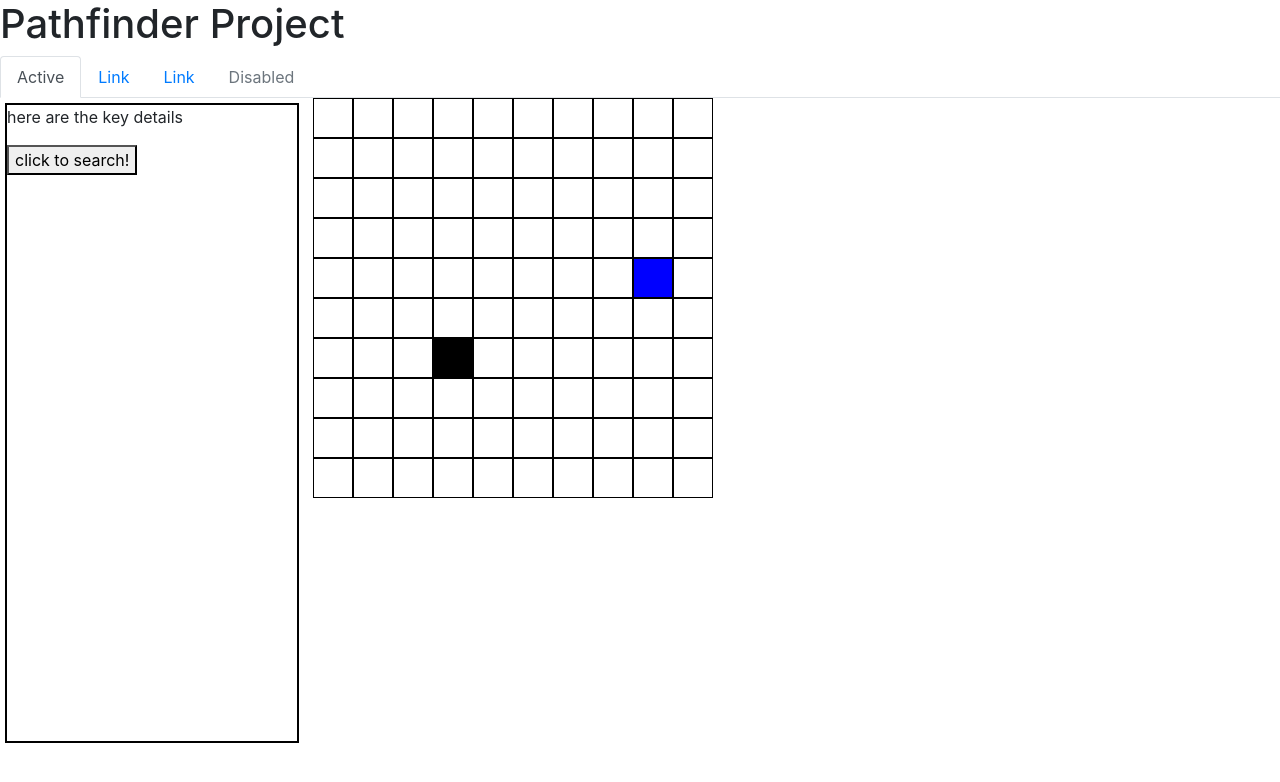
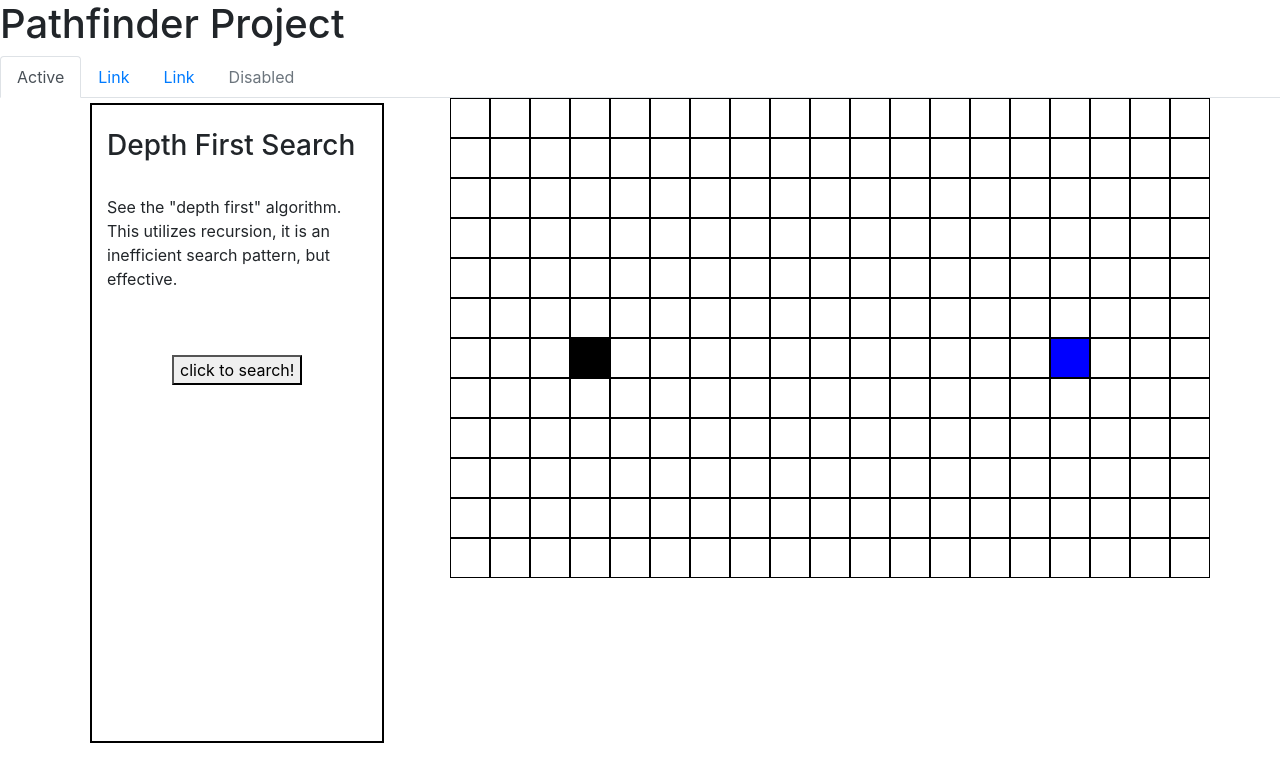
Before and after one commit to gibsonac/MEAN_project, an Angular app in the folder public/: page /sort in a window 1280 px wide. Shown: the top 782 px of the page. Built offline with nearby package versions, Linux system fonts and the light colour scheme.

Commit message:
expanded the Depth First Algo

```diff
--- a/public/src/app/sort/sort.component.html
+++ b/public/src/app/sort/sort.component.html
@@ -9,41 +9,35 @@
     </style>
 </head>
 
-<!-- <div class="container"> -->
+<div class="container">
     <div class="row">
-    <div class="col col-md-3">
+        <div class="col col-md-4">
             <div class="theKey" style="margin: 5px; border: 2px solid black; width: 23vw; height: 50vw;">
-            <p>here are the key details</p>
+                <div class="container">
+                    <br>
+                    <h3>Depth First Search</h3>
+                    <br>
+                    <p>See the "depth first" algorithm. This utilizes recursion, it is an inefficient search pattern,
+                        but
+                        effective. </p>
+                </div>
+                <br>
+                <br>
+                <div class="text-center">
                     <button (click)="GoHome(theArray, 6, 3, 0)">click to search!</button>
                 </div>
             </div>
-    <!-- <div class="col col-md-8">
-                <div class="theDisplay" id="theDisplay" (mousedown)="MouseDown()" (mouseup)="MouseUp()">
-                    <div *ngFor="let divRow of theDivs" class="row">
-                        <div *ngFor="let div of divRow">
-                            <div *ngIf="mousedown; else notMouseDown" id="{{div}}" (mouseenter)="clickNhover(div)"
-                                style="border: 1px solid red; width: 40px; height: 40px;">
         </div>
-                            <ng-template #notMouseDown>
-                                <div id="div" style="border: 1px solid black; width: 40px; height: 40px;"></div>
-                            </ng-template>
-                        </div>
-                    </div>
-                </div>
-            </div> -->
-    <div class="col col-md-9">
+        <div class="col col-md-8">
             <div class="theDisplay" id="theDisplay">
                 <div *ngFor="let divRow of theDivs" class="row">
                     <div *ngFor="let div of divRow" (mousedown)="MouseDown(div)" (mouseup)="MouseUp()">
-                    <div id="{{div}}" (mouseenter)="clickNhover(div)"
+                        <div id="{{div.id}}" (mouseenter)="clickNhover(div)"
                             style="border: 1px solid black; width: 40px; height: 40px;">
                         </div>
                     </div>
                 </div>
             </div>
         </div>
-    <!-- <div class="theDisplay" id="theDisplay" [innerHTML]="theDivs | keepHtml">
-
-                </div> -->
     </div>
-<!-- </div> -->
+</div>
--- a/public/src/app/sort/sort.component.ts
+++ b/public/src/app/sort/sort.component.ts
@@ -11,30 +11,20 @@ export class SortComponent implements OnInit {
   theDivs: any;
   mousedown: boolean = false;
   currentNumber: Number = 1;
+  theArray = [];
   // theArray = [
-  //   [0, 0, 0, 0, 0, 0, 0, 0, 0, 0],
-  //   [0, 0, 0, 0, 0, 0, 0, 0, 0, 0],
-  //   [0, 0, 0, 0, 0, 0, 0, 0, 0, 0],
-  //   [0, 0, 0, 0, 0, 0, 0, 0, 0, 0],
-  //   [0, 0, 0, 0, 0, 0, 0, 0, 0, 0],
-  //   [0, 0, 0, 0, 0, 0, 0, 0, 0, 0],
-  //   [0, 0, 0, 0, 0, 0, 0, 0, 0, 0],
-  //   [0, 0, 0, 0, 0, 0, 0, 0, 0, 0],
-  //   [0, 0, 0, 0, 0, 0, 0, 0, 0, 0],
-  //   [0, 0, 0, 0, 0, 0, 0, 0, 0, 0],
+  //   [{ value: 0, hasVisited: "false", count: 0 }, { value: 0, hasVisited: "false", count: 0 }, { value: 0, hasVisited: "false", count: 0 }, { value: 0, hasVisited: "false", count: 0 }, { value: 0, hasVisited: "false", count: 0 }, { value: 0, hasVisited: "false", count: 0 }, { value: 0, hasVisited: "false", count: 0 }, { value: 0, hasVisited: "false", count: 0 }, { value: 0, hasVisited: "false", count: 0 }, { value: 0, hasVisited: "false", count: 0 }],
+  //   [{ value: 0, hasVisited: "false", count: 0 }, { value: 0, hasVisited: "false", count: 0 }, { value: 0, hasVisited: "false", count: 0 }, { value: 0, hasVisited: "false", count: 0 }, { value: 0, hasVisited: "false", count: 0 }, { value: 0, hasVisited: "false", count: 0 }, { value: 0, hasVisited: "false", count: 0 }, { value: 0, hasVisited: "false", count: 0 }, { value: 0, hasVisited: "false", count: 0 }, { value: 0, hasVisited: "false", count: 0 }],
+  //   [{ value: 0, hasVisited: "false", count: 0 }, { value: 0, hasVisited: "false", count: 0 }, { value: 0, hasVisited: "false", count: 0 }, { value: 0, hasVisited: "false", count: 0 }, { value: 0, hasVisited: "false", count: 0 }, { value: 0, hasVisited: "false", count: 0 }, { value: 0, hasVisited: "false", count: 0 }, { value: 0, hasVisited: "false", count: 0 }, { value: 0, hasVisited: "false", count: 0 }, { value: 0, hasVisited: "false", count: 0 }],
+  //   [{ value: 0, hasVisited: "false", count: 0 }, { value: 0, hasVisited: "false", count: 0 }, { value: 0, hasVisited: "false", count: 0 }, { value: 0, hasVisited: "false", count: 0 }, { value: 0, hasVisited: "false", count: 0 }, { value: 0, hasVisited: "false", count: 0 }, { value: 0, hasVisited: "false", count: 0 }, { value: 0, hasVisited: "false", count: 0 }, { value: 0, hasVisited: "false", count: 0 }, { value: 0, hasVisited: "false", count: 0 }],
+  //   [{ value: 0, hasVisited: "false", count: 0 }, { value: 0, hasVisited: "false", count: 0 }, { value: 0, hasVisited: "false", count: 0 }, { value: 0, hasVisited: "false", count: 0 }, { value: 0, hasVisited: "false", count: 0 }, { value: 0, hasVisited: "false", count: 0 }, { value: 0, hasVisited: "false", count: 0 }, { value: 0, hasVisited: "false", count: 0 }, { value: 0, hasVisited: "false", count: 0 }, { value: 0, hasVisited: "false", count: 0 }],
+  //   [{ value: 0, hasVisited: "false", count: 0 }, { value: 0, hasVisited: "false", count: 0 }, { value: 0, hasVisited: "false", count: 0 }, { value: 0, hasVisited: "false", count: 0 }, { value: 0, hasVisited: "false", count: 0 }, { value: 0, hasVisited: "false", count: 0 }, { value: 0, hasVisited: "false", count: 0 }, { value: 0, hasVisited: "false", count: 0 }, { value: 0, hasVisited: "false", count: 0 }, { value: 0, hasVisited: "false", count: 0 }],
+  //   [{ value: 0, hasVisited: "false", count: 0 }, { value: 0, hasVisited: "false", count: 0 }, { value: 0, hasVisited: "false", count: 0 }, { value: 0, hasVisited: "false", count: 0 }, { value: 0, hasVisited: "false", count: 0 }, { value: 0, hasVisited: "false", count: 0 }, { value: 0, hasVisited: "false", count: 0 }, { value: 0, hasVisited: "false", count: 0 }, { value: 0, hasVisited: "false", count: 0 }, { value: 0, hasVisited: "false", count: 0 }],
+  //   [{ value: 0, hasVisited: "false", count: 0 }, { value: 0, hasVisited: "false", count: 0 }, { value: 0, hasVisited: "false", count: 0 }, { value: 0, hasVisited: "false", count: 0 }, { value: 0, hasVisited: "false", count: 0 }, { value: 0, hasVisited: "false", count: 0 }, { value: 0, hasVisited: "false", count: 0 }, { value: 0, hasVisited: "false", count: 0 }, { value: 0, hasVisited: "false", count: 0 }, { value: 0, hasVisited: "false", count: 0 }],
+  //   [{ value: 0, hasVisited: "false", count: 0 }, { value: 0, hasVisited: "false", count: 0 }, { value: 0, hasVisited: "false", count: 0 }, { value: 0, hasVisited: "false", count: 0 }, { value: 0, hasVisited: "false", count: 0 }, { value: 0, hasVisited: "false", count: 0 }, { value: 0, hasVisited: "false", count: 0 }, { value: 0, hasVisited: "false", count: 0 }, { value: 0, hasVisited: "false", count: 0 }, { value: 0, hasVisited: "false", count: 0 }],
+  //   [{ value: 0, hasVisited: "false", count: 0 }, { value: 0, hasVisited: "false", count: 0 }, { value: 0, hasVisited: "false", count: 0 }, { value: 0, hasVisited: "false", count: 0 }, { value: 0, hasVisited: "false", count: 0 }, { value: 0, hasVisited: "false", count: 0 }, { value: 0, hasVisited: "false", count: 0 }, { value: 0, hasVisited: "false", count: 0 }, { value: 0, hasVisited: "false", count: 0 }, { value: 0, hasVisited: "false", count: 0 }]
   // ]
-  theArray = [
-    [{ value: 0, hasVisited: "false", count: 0 }, { value: 0, hasVisited: "false", count: 0 }, { value: 0, hasVisited: "false", count: 0 }, { value: 0, hasVisited: "false", count: 0 }, { value: 0, hasVisited: "false", count: 0 }, { value: 0, hasVisited: "false", count: 0 }, { value: 0, hasVisited: "false", count: 0 }, { value: 0, hasVisited: "false", count: 0 }, { value: 0, hasVisited: "false", count: 0 }, { value: 0, hasVisited: "false", count: 0 }],
-    [{ value: 0, hasVisited: "false", count: 0 }, { value: 0, hasVisited: "false", count: 0 }, { value: 0, hasVisited: "false", count: 0 }, { value: 0, hasVisited: "false", count: 0 }, { value: 0, hasVisited: "false", count: 0 }, { value: 0, hasVisited: "false", count: 0 }, { value: 0, hasVisited: "false", count: 0 }, { value: 0, hasVisited: "false", count: 0 }, { value: 0, hasVisited: "false", count: 0 }, { value: 0, hasVisited: "false", count: 0 }],
-    [{ value: 0, hasVisited: "false", count: 0 }, { value: 0, hasVisited: "false", count: 0 }, { value: 0, hasVisited: "false", count: 0 }, { value: 0, hasVisited: "false", count: 0 }, { value: 0, hasVisited: "false", count: 0 }, { value: 0, hasVisited: "false", count: 0 }, { value: 0, hasVisited: "false", count: 0 }, { value: 0, hasVisited: "false", count: 0 }, { value: 0, hasVisited: "false", count: 0 }, { value: 0, hasVisited: "false", count: 0 }],
-    [{ value: 0, hasVisited: "false", count: 0 }, { value: 0, hasVisited: "false", count: 0 }, { value: 0, hasVisited: "false", count: 0 }, { value: 0, hasVisited: "false", count: 0 }, { value: 0, hasVisited: "false", count: 0 }, { value: 0, hasVisited: "false", count: 0 }, { value: 0, hasVisited: "false", count: 0 }, { value: 0, hasVisited: "false", count: 0 }, { value: 0, hasVisited: "false", count: 0 }, { value: 0, hasVisited: "false", count: 0 }],
-    [{ value: 0, hasVisited: "false", count: 0 }, { value: 0, hasVisited: "false", count: 0 }, { value: 0, hasVisited: "false", count: 0 }, { value: 0, hasVisited: "false", count: 0 }, { value: 0, hasVisited: "false", count: 0 }, { value: 0, hasVisited: "false", count: 0 }, { value: 0, hasVisited: "false", count: 0 }, { value: 0, hasVisited: "false", count: 0 }, { value: 0, hasVisited: "false", count: 0 }, { value: 0, hasVisited: "false", count: 0 }],
-    [{ value: 0, hasVisited: "false", count: 0 }, { value: 0, hasVisited: "false", count: 0 }, { value: 0, hasVisited: "false", count: 0 }, { value: 0, hasVisited: "false", count: 0 }, { value: 0, hasVisited: "false", count: 0 }, { value: 0, hasVisited: "false", count: 0 }, { value: 0, hasVisited: "false", count: 0 }, { value: 0, hasVisited: "false", count: 0 }, { value: 0, hasVisited: "false", count: 0 }, { value: 0, hasVisited: "false", count: 0 }],
-    [{ value: 0, hasVisited: "false", count: 0 }, { value: 0, hasVisited: "false", count: 0 }, { value: 0, hasVisited: "false", count: 0 }, { value: 0, hasVisited: "false", count: 0 }, { value: 0, hasVisited: "false", count: 0 }, { value: 0, hasVisited: "false", count: 0 }, { value: 0, hasVisited: "false", count: 0 }, { value: 0, hasVisited: "false", count: 0 }, { value: 0, hasVisited: "false", count: 0 }, { value: 0, hasVisited: "false", count: 0 }],
-    [{ value: 0, hasVisited: "false", count: 0 }, { value: 0, hasVisited: "false", count: 0 }, { value: 0, hasVisited: "false", count: 0 }, { value: 0, hasVisited: "false", count: 0 }, { value: 0, hasVisited: "false", count: 0 }, { value: 0, hasVisited: "false", count: 0 }, { value: 0, hasVisited: "false", count: 0 }, { value: 0, hasVisited: "false", count: 0 }, { value: 0, hasVisited: "false", count: 0 }, { value: 0, hasVisited: "false", count: 0 }],
-    [{ value: 0, hasVisited: "false", count: 0 }, { value: 0, hasVisited: "false", count: 0 }, { value: 0, hasVisited: "false", count: 0 }, { value: 0, hasVisited: "false", count: 0 }, { value: 0, hasVisited: "false", count: 0 }, { value: 0, hasVisited: "false", count: 0 }, { value: 0, hasVisited: "false", count: 0 }, { value: 0, hasVisited: "false", count: 0 }, { value: 0, hasVisited: "false", count: 0 }, { value: 0, hasVisited: "false", count: 0 }],
-    [{ value: 0, hasVisited: "false", count: 0 }, { value: 0, hasVisited: "false", count: 0 }, { value: 0, hasVisited: "false", count: 0 }, { value: 0, hasVisited: "false", count: 0 }, { value: 0, hasVisited: "false", count: 0 }, { value: 0, hasVisited: "false", count: 0 }, { value: 0, hasVisited: "false", count: 0 }, { value: 0, hasVisited: "false", count: 0 }, { value: 0, hasVisited: "false", count: 0 }, { value: 0, hasVisited: "false", count: 0 }]
-  ]
+
   constructor(
     private _route: ActivatedRoute,
     private _router: Router,
@@ -42,54 +32,50 @@ export class SortComponent implements OnInit {
   ) { }
 
   ngOnInit() {
-    this.displayGrid();
+    // this.displayGrid();
+    this.makeGrid();
   }
-  displayGrid() {
-    var output1 = [];
-    for (var x = 0; x < this.theArray.length; x++) {
-      var output2 = [];
-      for (var i = 0; i < this.theArray[x].length; i++) {
-        output2.push(`babyBox${x}${i}`)
+  makeGrid(rows = 12, cols = 19) {
+    for (var i = 0; i < rows; ++i) {
+      var row = [];
+      for (var j = 0; j < cols; ++j) {
+        row.push({ value: 0, hasVisited: "false", count: 0, id: `babyBox${i}-${j}` });
       }
-      output1.push(output2);
+      console.log(row);
+      this.theArray.push(row);
     }
-    console.log(output1[6][3])
-    output1[4][8] = 'endBox48'
-    // this.theArray[4][8] = 10;
-    this.theArray[4][8].value = 10;
-    output1[6][3] = 'startBox63';
-    // this.theArray[6][3] = 5;
+    console.log(this.theArray);
+    this.theArray[6][15].id = 'endBox6-15'
+    this.theArray[6][15].value = 10;
+    this.theArray[6][3].id = 'startBox6-3';
     this.theArray[6][3].value = 5;
-    console.log(output1[6][3])
-    console.log(output1);
-    this.theDivs = output1;
+    this.theDivs = this.theArray
   }
 
-  MouseDown(divId) {
+  MouseDown(div) {
     console.log("we ran the function!");
     this.mousedown = true;
-    this.clickNhover(divId);
-    // (document.querySelector(`#${divId}`) as HTMLElement).style.border = "2px solid red";
-    // console.log('hi', divId);
+    this.clickNhover(div);
+
   }
-  clickNhover(divId) {
+  clickNhover(div) {
     if (this.mousedown) {
-      if (divId != 'startBox63' && divId != 'endBox48') {
-        var x = divId[divId.length - 2]
-        var y = divId[divId.length - 1]
-        // this.theArray[x][y] = 2;
-        console.log(this.theArray);
-        if ((document.querySelector(`#${divId}`) as HTMLElement).style.background == "red") {
-          (document.querySelector(`#${divId}`) as HTMLElement).style.background = "white";
+      if (div.id != 'startBox6-3' && div.id != 'endBox6-15') {
+        var id = div.id;
+        var random = id.split('-');
+        var left = random[0].split('Box');
+        var parse = left[1]
+        var x = parseInt(parse);
+        var parse = random[1]
+        var y = parseInt(parse);
+        if ((document.querySelector(`#${div.id}`) as HTMLElement).style.background == "red") {
+          (document.querySelector(`#${div.id}`) as HTMLElement).style.background = "white";
           this.theArray[x][y].value = 0;
         }
         else {
-          (document.querySelector(`#${divId}`) as HTMLElement).style.background = "red";
-          console.log((document.querySelector(`#${divId}`) as HTMLElement));
-          // this.currentNumber = 2;
-          var div = (document.querySelector(`#${divId}`) as HTMLElement);
+          (document.querySelector(`#${div.id}`) as HTMLElement).style.background = "red";
+          console.log((document.querySelector(`#${div.id}`) as HTMLElement));
           this.theArray[x][y].value = 2;
-
         }
       }
     }
@@ -110,16 +96,13 @@ export class SortComponent implements OnInit {
     if (array == null) {
       array = [];
     }
-    // if (array[array.length - 1] == [4, 8]) {
-    //   return;
-    // }
     if (foundit == false) {
       //we move upwards first
       if (x > 0) {
         if (ArrayofObjects[x - 1][y].value == 0 && ArrayofObjects[x - 1][y].hasVisited == "false") {
           ArrayofObjects[x - 1][y].hasVisited = "true";
           ArrayofObjects[x - 1][y].count = count + 1;
-          (document.querySelector(`#babyBox${x - 1}${y}`) as HTMLElement).style.background = "purple";
+          (document.querySelector(`#babyBox${x - 1}-${y}`) as HTMLElement).style.background = "purple";
           array.push([x - 1, y])
           foundit = this.SearchAround(ArrayofObjects, x - 1, y, count + 1, array, foundit)
         }
@@ -140,7 +123,7 @@ export class SortComponent implements OnInit {
             ArrayofObjects[x][y + 1].hasVisited = "true";
             ArrayofObjects[x][y + 1].count = count + 1;
             array.push([x, y + 1]);
-            (document.querySelector(`#babyBox${x}${y + 1}`) as HTMLElement).style.background = "purple";
+            (document.querySelector(`#babyBox${x}-${y + 1}`) as HTMLElement).style.background = "purple";
             foundit = this.SearchAround(ArrayofObjects, x, y + 1, count + 1, array, foundit)
           }
           if (ArrayofObjects[x][y + 1].value == 2) {
@@ -163,7 +146,7 @@ export class SortComponent implements OnInit {
             ArrayofObjects[x + 1][y].hasVisited = "true";
             ArrayofObjects[x + 1][y].count = count + 1;
             array.push([x + 1, y]);
-            (document.querySelector(`#babyBox${x + 1}${y}`) as HTMLElement).style.background = "purple";
+            (document.querySelector(`#babyBox${x + 1}-${y}`) as HTMLElement).style.background = "purple";
             foundit = this.SearchAround(ArrayofObjects, x + 1, y, count + 1, array, foundit)
           }
           if (ArrayofObjects[x + 1][y].value == 2) {
@@ -185,7 +168,7 @@ export class SortComponent implements OnInit {
             ArrayofObjects[x][y - 1].hasVisited = "true";
             ArrayofObjects[x][y - 1].count = count + 1;
             array.push([x, y - 1]);
-            (document.querySelector(`#babyBox${x}${y - 1}`) as HTMLElement).style.background = "purple";
+            (document.querySelector(`#babyBox${x}-${y - 1}`) as HTMLElement).style.background = "purple";
             foundit = this.SearchAround(ArrayofObjects, x, y - 1, count + 1, array, foundit)
           }
           if (ArrayofObjects[x][y - 1].value == 2) {
@@ -200,89 +183,6 @@ export class SortComponent implements OnInit {
         }
       }
     }
-    // if (foundit == false) {
-    //   //we move upwards first
-    //   if (x > 0) {
-    //     if (ArrayofObjects[x - 1][y].value == 0) {
-    //       ArrayofObjects[x - 1][y].count = count + 1;
-    //       (document.querySelector(`#babyBox${x - 1}${y}`) as HTMLElement).style.background = "purple";
-    //       array.push([x - 1, y])
-    //       foundit = this.SearchAround(ArrayofObjects, x - 1, y, count + 1, array, foundit)
-    //     }
-    //     if (ArrayofObjects[x - 1][y].value == 2) {
-    //       console.log("we hit a wall, waht do we do?");
-    //     }
-    //     if (ArrayofObjects[x - 1][y].value == 10) {
-    //       foundit = true;
-    //       ArrayofObjects[x - 1][y].finalArray = array;
-    //       console.log("we found it!!!!", x - 1, y, array, foundit)
-    //       return foundit;
-    //     }
-    //   }
-    //   ////now we do y+1, moving to the right
-    //   if (foundit == false) {
-    //     if (y < ArrayofObjects[x].length - 1) {
-    //       if (ArrayofObjects[x][y + 1].value == 0) {
-    //         ArrayofObjects[x][y + 1].count = count + 1;
-    //         array.push([x, y + 1]);
-    //         (document.querySelector(`#babyBox${x}${y + 1}`) as HTMLElement).style.background = "purple";
-    //         foundit = this.SearchAround(ArrayofObjects, x, y + 1, count + 1, array, foundit)
-    //       }
-    //       if (ArrayofObjects[x][y + 1].value == 2) {
-    //         console.log("we hit a wall, waht do we do?")
-
-    //       }
-    //       if (ArrayofObjects[x][y + 1].value == 10) {
-    //         foundit = true;
-    //         ArrayofObjects[x][y + 1].finalArray = array;
-    //         console.log("we found it!!!!", x, y + 1, array, foundit);
-
-    //         return foundit;
-    //       }
-    //     }
-    //   }
-    //   ////now we do x + 1, moving down
-    //   if (foundit == false) {
-    //     if (x < ArrayofObjects.length - 1) {
-    //       if (ArrayofObjects[x + 1][y].value == 0) {
-    //         ArrayofObjects[x + 1][y].count = count + 1;
-    //         array.push([x + 1, y]);
-    //         (document.querySelector(`#babyBox${x + 1}${y}`) as HTMLElement).style.background = "purple";
-    //         foundit = this.SearchAround(ArrayofObjects, x + 1, y, count + 1, array, foundit)
-    //       }
-    //       if (ArrayofObjects[x + 1][y].value == 2) {
-    //         console.log("we hit a wall, waht do we do?")
-    //       }
-    //       if (ArrayofObjects[x + 1][y].value == 10) {
-    //         foundit = true;
-    //         ArrayofObjects[x + 1][y].finalArray = array;
-    //         console.log("we found it!!!!", x + 1, y, array, foundit)
-    //         return foundit;
-    //       }
-    //     }
-
-    //   }
-    //   ////now we do y+1, moving to the left
-    //   if (foundit == false) {
-    //     if (y > 0) {
-    //       if (ArrayofObjects[x][y - 1].value == 0) {
-    //         ArrayofObjects[x][y - 1].count = count + 1;
-    //         array.push([x, y - 1]);
-    //         (document.querySelector(`#babyBox${x}${y - 1}`) as HTMLElement).style.background = "purple";
-    //         foundit = this.SearchAround(ArrayofObjects, x, y - 1, count + 1, array, foundit)
-    //       }
-    //       if (ArrayofObjects[x][y - 1].value == 2) {
-    //         console.log("we hit a wall, waht do we do?")
-    //       }
-    //       if (ArrayofObjects[x][y - 1].value == 10) {
-    //         foundit = true;
-    //         ArrayofObjects[x][y - 1].finalArray = array;
-    //         console.log("we found it!!!!", x, y - 1, array, foundit)
-    //         return foundit;
-    //       }
-    //     }
-    //   }
-    // }
     return;
   }
   GoHome(ArrayofObjects, xCoordinate, yCoordinate, count, array, foundit) {
@@ -296,32 +196,18 @@ export class SortComponent implements OnInit {
       array = [];
     }
     this.SearchAround(ArrayofObjects, xCoordinate, yCoordinate, count, array, foundit);
-    var anArray = ArrayofObjects[4][8].finalArray;
+    var anArray = ArrayofObjects[6][15].finalArray;
     console.log("here is the array!", anArray);
-    // var num = 0;
-    // this.timeout(anArray, num);
+
     var blah = 3000
-    // setTimeout(() => {
+
     for (let x = 0; x < anArray.length; x++) {
       this.timeout(anArray, x);
-      // blah *= x;
-      // setTimeout(function (y) {
-      //   console.log(anArray[y]);
-      //   (document.querySelector(`#babyBox${anArray[y][0]}${anArray[y][1]}`) as HTMLElement).style.background = "yellow";
-      // }, blah, x);
+
     }
-    // }, 3000);
+
   }
-  // timeout(array, num) {
-  //   if (num < array.length) {
-  //     setTimeout(function () {
-  //       console.log(array[num]);
-  //       (document.querySelector(`#babyBox${array[num][0]}${array[num][1]}`) as HTMLElement).style.background = "yellow";
-  //       num++;
-  //       this.timeout(num, array);
-  //     }, 1000);
-  //   }
-  // }
+
   timeout(anArray, i) {
     if (i == 0) {
       var blah = 250;
@@ -330,7 +216,7 @@ export class SortComponent implements OnInit {
       var blah = 250 * (i + 1);
     }
     setTimeout(() => {
-      (document.querySelector(`#babyBox${anArray[i][0]}${anArray[i][1]}`) as HTMLElement).style.background = "yellow";
+      (document.querySelector(`#babyBox${anArray[i][0]}-${anArray[i][1]}`) as HTMLElement).style.background = "yellow";
     }, blah);
   }
 }
--- a/public/src/styles.css
+++ b/public/src/styles.css
@@ -4,9 +4,9 @@
     width: 40px;
     height: 40px;
 } */
-#startBox63 {
+#startBox6-3 {
     border: 1px solid black; background: black; width: 40px; height: 40px;
 }
-#endBox48{
+#endBox6-15{
     border: 1px solid black; background: blue; width: 40px; height: 40px;
 }
```
Lines whose indentation alone changed are shown as unchanged.
